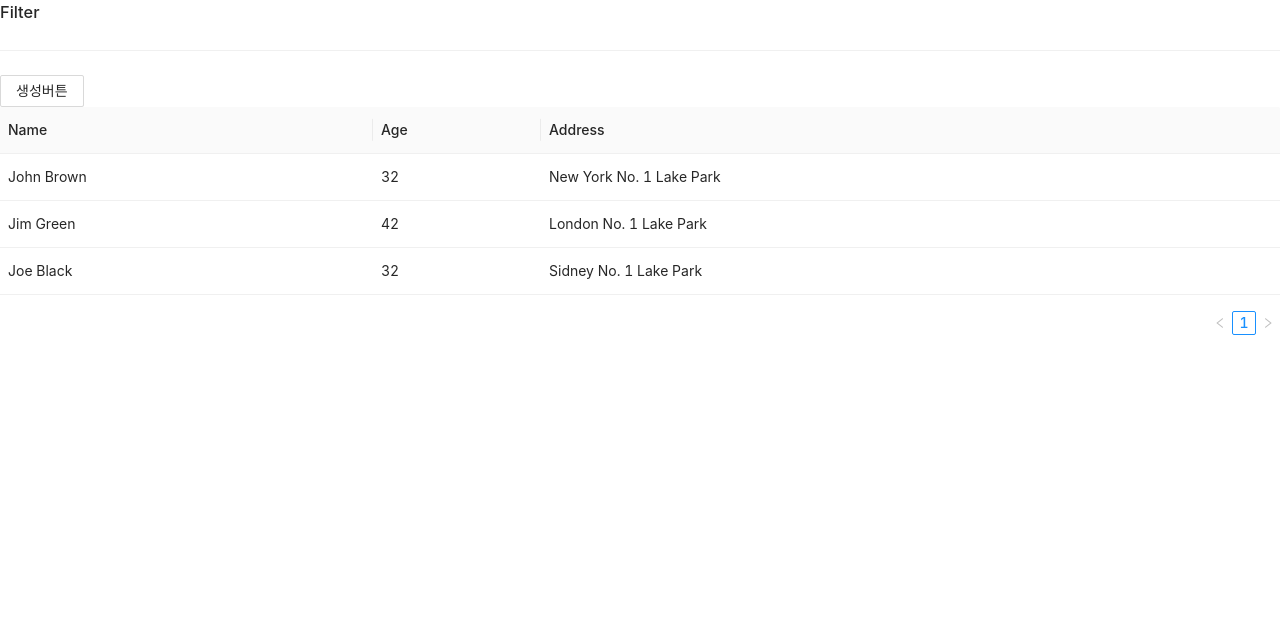
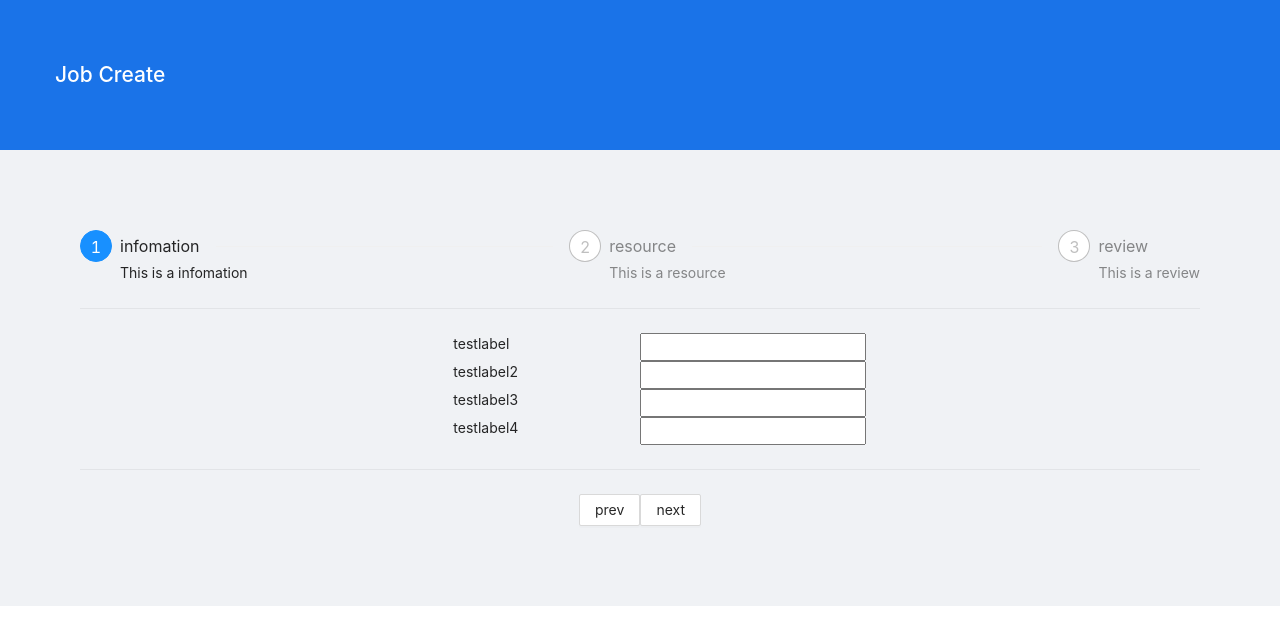
Before and after one commit to srmproject/JCP-Front-App-Job, a React app: page /create in a window 1280 px wide. Shown: the top 644 px of the page. Built offline with nearby package versions, Linux system fonts and the light colour scheme; the HTML template or start-up script is replaced by a standard one.

Commit message:
create 화면 구성 - template 생성 - route 등록

```diff
--- a/src/App.tsx
+++ b/src/App.tsx
@@ -1,8 +1,12 @@
 import React, { FC } from 'react';
 import { BrowserRouter } from 'react-router-dom';
-import TemplateApplicationMain from 'components/templates/TemplateApplicationMain';
+import AppRoutes from 'container/AppRoutes';
 const App: FC = () => {
-  return <TemplateApplicationMain></TemplateApplicationMain>;
+  return (
+    <BrowserRouter>
+      <AppRoutes></AppRoutes>
+    </BrowserRouter>
+  );
 };
 
 export default { App }; //object로 export해야 사용가능..
--- /dev/null
+++ b/src/components/templates/ApplicationCreate.tsx
@@ -0,0 +1,71 @@
+import React, { FC, useState } from 'react';
+import { useDispatch, useSelector } from 'react-redux';
+import { Divider, Layout, Row, Col } from 'antd';
+import { actions } from 'store/slices/createApp';
+import { RootState } from '../../types/reducer';
+import AtomHeader from 'components/atoms/AtomHeader';
+import AtomContent from 'components/atoms/AtomContent';
+import AtomH2 from 'components/atoms/AtomH2';
+import AtomSteps from 'components/atoms/AtomSteps';
+import ModuleButtonGroup from 'components/modules/ModuleButtonGroup';
+
+const ApplicationCreate: FC = () => {
+  const dispatch = useDispatch();
+  const [cur, setCur] = useState(0);
+  const counter = useSelector((state: RootState) => state.createApp);
+  const plus = () => {
+    dispatch(actions.increment());
+  };
+  const minus = () => {
+    dispatch(actions.decrement());
+  };
+
+  const prev = () => {
+    setCur(cur - 1);
+  };
+  const next = () => {
+    setCur(cur + 1);
+  };
+
+  const steps = [
+    { title: 'infomation', description: 'This is a infomation' },
+    { title: 'resource', description: 'This is a resource' },
+    { title: 'review', description: 'This is a review' },
+  ];
+  const buttons = [
+    { children: 'prev', onClick: prev },
+    { children: 'next', onClick: next },
+  ];
+  const rows = [
+    { label: 'testlabel', filed: <input />, onchange: prev },
+    { label: 'testlabel2', filed: <input />, onchange: prev },
+    { label: 'testlabel3', filed: <input />, onchange: prev },
+    { label: 'testlabel4', filed: <input />, onchange: prev },
+  ];
+
+  return (
+    <Layout>
+      <AtomHeader children={<AtomH2 children="Job Create" />} height={150} />
+      <AtomContent>
+        <AtomSteps current={cur} steps={steps} />
+        <Divider />
+        <Row>
+          <Col span={8} />
+          <Col span={8}>
+            {rows.map((row) => (
+              <Row style={{ display: 'flex', justifyContent: 'center' }}>
+                <Col span={12}>{row.label}</Col>
+                <Col span={12}>{row.filed}</Col>
+              </Row>
+            ))}
+          </Col>
+          <Col span={8} />
+        </Row>
+        <Divider />
+        <ModuleButtonGroup buttons={buttons} />
+      </AtomContent>
+    </Layout>
+  );
+};
+
+export default ApplicationCreate;
--- a/src/container/AppRoutes.tsx
+++ b/src/container/AppRoutes.tsx
@@ -1,11 +1,14 @@
 import React from 'react';
 import { Routes, Route } from 'react-router-dom';
-import TemplateSample from 'components/templates/TemplateSample';
+import TemplateApplicationMain from 'components/templates/TemplateApplicationMain';
+import ApplicationCreate from 'components/templates/ApplicationCreate';
 import DynamicRouter from './DynamicRouter';
+
 const AppRoutes = () => {
   return (
     <Routes>
-      <Route path="/sample" element={<TemplateSample />} />
+      <Route path="/" element={<TemplateApplicationMain />} />
+      <Route path="/create" element={<ApplicationCreate />} />
       <Route path="/apps/:appName" element={<DynamicRouter />} />
       <Route path="*" element={<div>홈화면?</div>} />
     </Routes>
```
